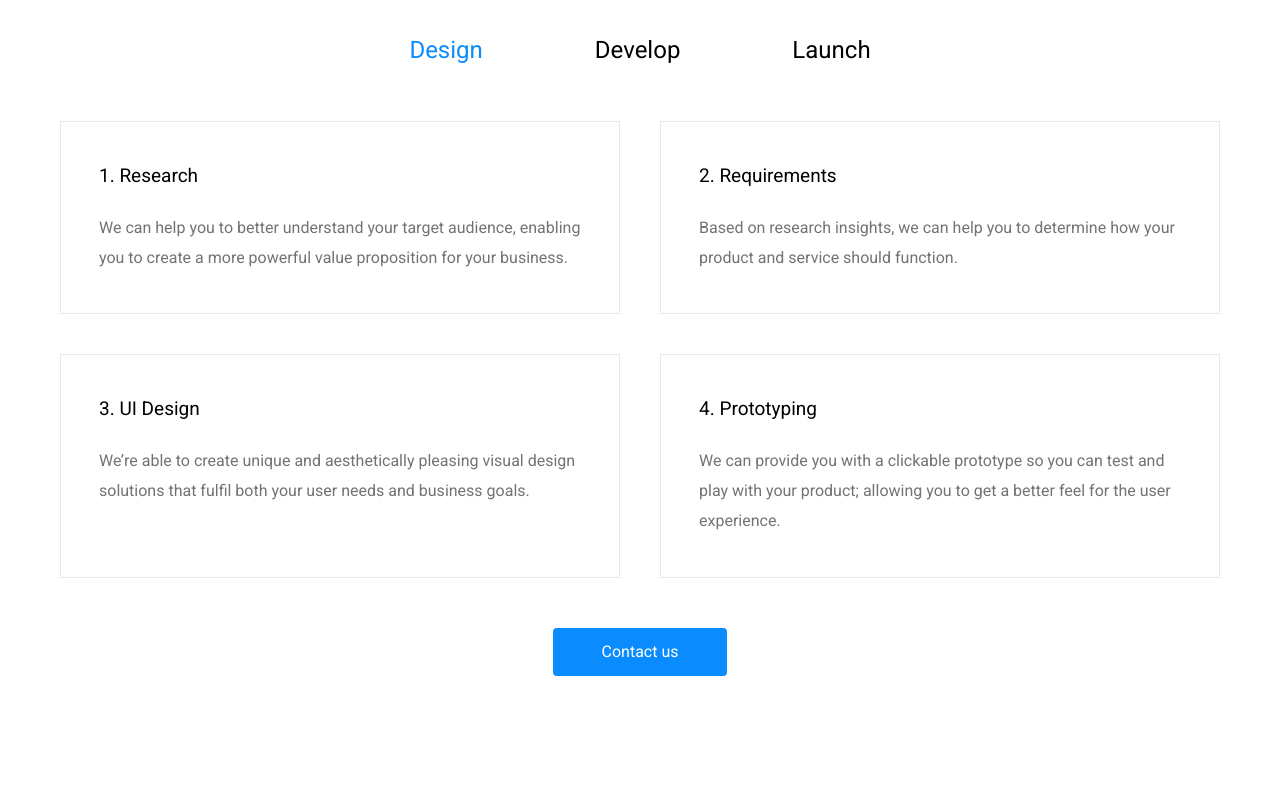
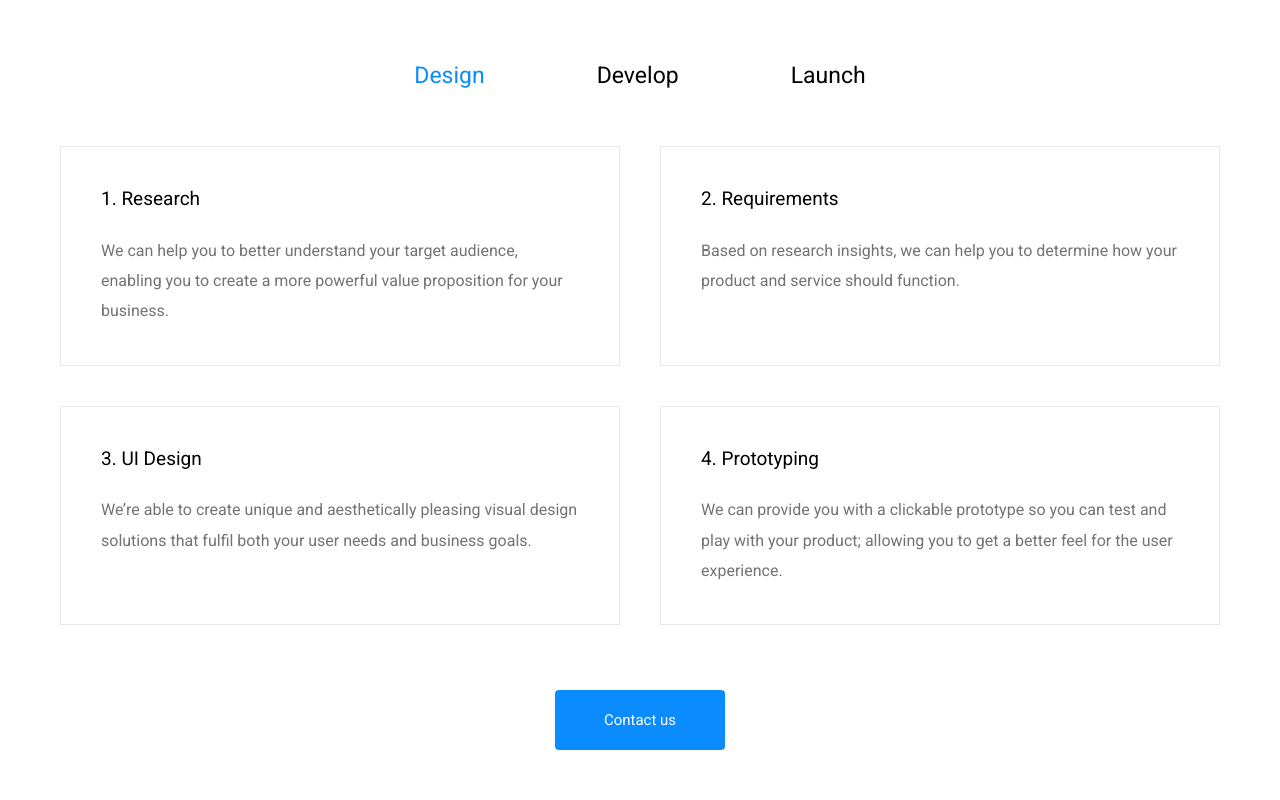
Before and after one commit to Aleksey198806/praktik, a plain HTML site: page index.html in a window 1280 px wide. Shown: the part 1220-2020 px from the top of the page. Drawn offline with nearby package versions, Linux system fonts and the light colour scheme.

Commit message:
sdfghjkl

```diff
--- a/css/styles.css
+++ b/css/styles.css
@@ -1,6 +1,7 @@
 :root {
   --light-text-color: #ffffff;
   --text-color: #737373;
+  --accent-color: #0a8bfe;
 }
 
 body {
@@ -46,17 +47,14 @@ img {
   /* outline: 2px solid tomato; */
 }
 
-.buttom {
-}
 /* HEADER  */
 .header {
   position: absolute;
   width: 100%;
   padding: 40px 0;
-  background-color: #0e0e33;
 }
 
-.header .container {
+header .container {
   display: flex;
   align-items: center;
 }
@@ -103,7 +101,6 @@ img {
 
 /* ------------- HERO ------------- */
 .hero {
-  position: relative;
   padding: 240px 0 270px;
   background-color: #0d0d33;
   background-image: url(../image/imagehero.jpg);
@@ -132,7 +129,94 @@ img {
   font-size: 15px;
   line-height: 2;
   color: var(--light-text-color);
-  background: #0a8bfe;
+  background-color: var(--accent-color);
+  border-radius: 4px;
+}
+
+/* ABOUT  */
+
+.about {
+  padding: 150px 0;
+  text-align: center;
+}
+
+.about-title {
+  margin-bottom: 35px;
+  font-weight: 400;
+  font-size: 41px;
+  line-height: 1.22;
+  text-align: center;
+  color: #000000;
+}
+
+.about-text {
+  margin-bottom: 85px;
+  font-size: 12px;
+  line-height: 2.5;
+  text-align: center;
+  color: #737373;
+}
+
+.about-btn-list {
+  display: flex;
+  justify-content: center;
+  gap: 100px;
+  margin-bottom: 50px;
+}
+
+.about-btn {
+  font-size: 23px;
+  line-height: 1.65;
+  color: #000000;
+
+  transition: color 250ms linear;
+}
+
+.about-btn.active {
+  color: var(--accent-color);
+}
+
+.about-btn:hover,
+.about-btn:focus {
+  color: var(--accent-color);
+}
+
+.about-list {
+  display: flex;
+  flex-wrap: wrap;
+  gap: 40px;
+  margin-bottom: 65px;
+}
+
+.about-item {
+  flex-basis: calc((100% - 40px) / 2);
+  text-align: left;
+  padding: 38px 40px;
+  border: 1px solid #e8e8e8;
+}
+
+.about-sub-title {
+  margin-bottom: 23px;
+  font-weight: 400;
+  font-size: 19px;
+  line-height: 1.47;
+  color: #000000;
+}
+.about-discription {
+  font-size: 16px;
+  line-height: 1.88;
+  color: #737373;
+}
+
+.about-link {
+  display: inline-block;
+  padding: 15px 49px;
+  margin: 0 auto;
+
+  font-size: 15px;
+  line-height: 2;
+  color: #ffffff;
+  background-color: var(--accent-color);
   border-radius: 4px;
 }
 
@@ -141,7 +225,7 @@ img {
 .work {
   padding-top: 150px;
   padding-bottom: 70px;
-  background: #0e0eff;
+  background-color: #100e35;
 }
 
 .work-title {
@@ -219,80 +303,6 @@ img {
   font-size: 15px;
   line-height: 2;
   color: #ffffff;
-  background-color: #0a8bfe;
+  background-color: var(--accent-color);
   border-radius: 4px;
 }
-
-.about-tittle {
-  margin-bottom: 35px;
-  font-weight: 400;
-  font-size: 41px;
-  line-height: 1.22;
-  text-align: center;
-
-  color: #000000;
-}
-.about-text {
-  margin-bottom: 60px;
-  font-weight: 400;
-  font-size: 12px;
-  line-height: 2.5;
-  text-align: center;
-
-  color: #737373;
-}
-.about-bottom {
-  font-weight: 400;
-  font-size: 24px;
-  line-height: 1.58;
-  text-align: center;
-  color: #000000;
-}
-.about-list-button {
-  justify-content: center;
-  display: flex;
-  gap: 100px;
-  margin-bottom: 50px;
-}
-.ektiv {
-  color: #0a8bfe;
-}
-.about-card-tittle {
-  margin-bottom: 23px;
-  font-weight: 400;
-  font-size: 19px;
-  line-height: 1.47;
-  color: #000000;
-}
-.about-card-text {
-  font-weight: 400;
-  font-size: 16px;
-  line-height: 1.88;
-  color: #737373;
-}
-.about-link {
-  display: inline-block;
-
-  background: #0a8bfe;
-  border-radius: 4px;
-  padding: 15px 49px;
-  color: #ffffff;
-}
-.about {
-  text-align: center;
-  padding-top: 150px;
-  padding-bottom: 150px;
-}
-
-.about-list-card {
-  display: flex;
-  gap: 40px;
-  flex-wrap: wrap;
-  margin-bottom: 50px;
-}
-.about-card {
-  padding: 40px 38px;
-  text-align: left;
-  width: 560px;
-  border: 1px solid #e8e8e8;
-}
--- a/index.html
+++ b/index.html
@@ -84,57 +84,59 @@
         </ul>
       </section>
       <section class="about">
-        <div class="container">
-          <h2 class="about-tittle">Where are you now?</h2>
+        <div class="container about-conteiner">
+          <h2 class="about-title">Where are you now?</h2>
           <p class="about-text">
             Use the tabs below to identify what stage you’re at so we can help
             you to move on to the next phase of your project.
           </p>
-          <ul class="about-list-button list">
-            <li class="">
-              <button type="button" class="about-bottom ektiv">Design</button>
+          <ul class="about-btn-list">
+            <li class="about-btn-item">
+              <button class="about-btn active" type="button">Design</button>
             </li>
-            <li class="">
-              <button type="button" class="about-bottom">Develop</button>
+            <li class="about-btn-item">
+              <button class="about-btn" type="button">Develop</button>
             </li>
-            <li class="">
-              <button type="button" class="about-bottom">Launch</button>
+            <li class="about-btn-item">
+              <button class="about-btn" type="button">Launch</button>
             </li>
           </ul>
-          <ul class="about-list-card list">
-            <li class="about-card">
-              <h3 class="about-card-tittle">1. Research</h3>
-              <p class="about-card-text">
+          <ul class="about-list">
+            <li class="about-item">
+              <h3 class="about-sub-title">1. Research</h3>
+              <p class="about-discription">
                 We can help you to better understand your target audience,
                 enabling you to create a more powerful value proposition for
                 your business.
               </p>
             </li>
-            <li class="about-card">
-              <h3 class="about-card-tittle">2. Requirements</h3>
-              <p class="about-card-text">
+            <li class="about-item">
+              <h3 class="about-sub-title">2. Requirements</h3>
+              <p class="about-discription">
                 Based on research insights, we can help you to determine how
                 your product and service should function.
               </p>
             </li>
-            <li class="about-card">
-              <h3 class="about-card-tittle">3. UI Design</h3>
-              <p class="about-card-text">
+            <li class="about-item">
+              <h3 class="about-sub-title">3. UI Design</h3>
+              <p class="about-discription">
                 We’re able to create unique and aesthetically pleasing visual
                 design solutions that fulfil both your user needs and business
                 goals.
               </p>
             </li>
-            <li class="about-card">
-              <h3 class="about-card-tittle">4. Prototyping</h3>
-              <p class="about-card-text">
+            <li class="about-item">
+              <h3 class="about-sub-title">4. Prototyping</h3>
+              <p class="about-discription">
                 We can provide you with a clickable prototype so you can test
                 and play with your product; allowing you to get a better feel
                 for the user experience.
               </p>
             </li>
           </ul>
-          <a href="#" class="about-link">Contact us</a>
+          <div>
+            <a href="#" class="about-link">Contact us</a>
+          </div>
         </div>
       </section>
       <section class="work">
@@ -170,7 +172,7 @@
               <img
                 width="545"
                 height="402"
-                src="./img/image.jpg"
+                src="./image/image.jpg"
                 alt="Eyetelligence – AI-based Eye Health"
               />
               <div class="work-thumb">
@@ -188,7 +190,7 @@
               <img
                 width="545"
                 height="402"
-                src="./img/image2.jpg"
+                src="./image/image1.jpg"
                 alt="Give + Get – Charity Challenger App"
               />
               <div class="work-thumb">
@@ -206,7 +208,7 @@
               <img
                 width="545"
                 height="402"
-                src="./img/image3.jpg"
+                src="./image/image2.jpg"
                 alt="Voken – Shared Childcare App"
               />
               <div class="work-thumb">
@@ -218,7 +220,7 @@
               </div>
             </li>
             <li class="work-item">
-              <img width="545" height="402" src="./img/image4.jpg" alt="" />
+              <img width="545" height="402" src="./image/image3.jpg" alt="" />
               <div class="work-thumb">
                 <h3 class="work-list-title">Chattii – Disability Dating App</h3>
                 <p class="work-text">
```
